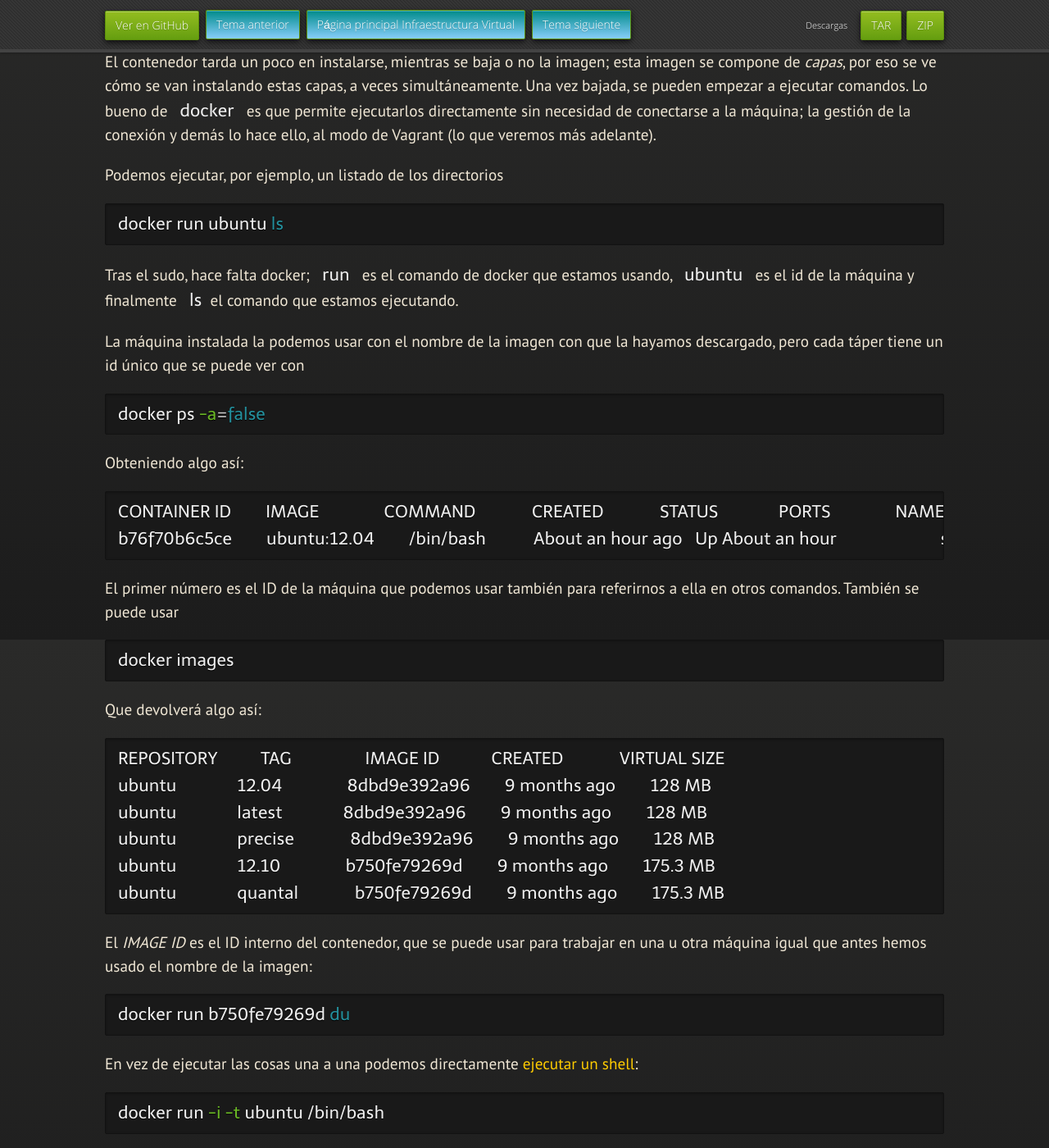
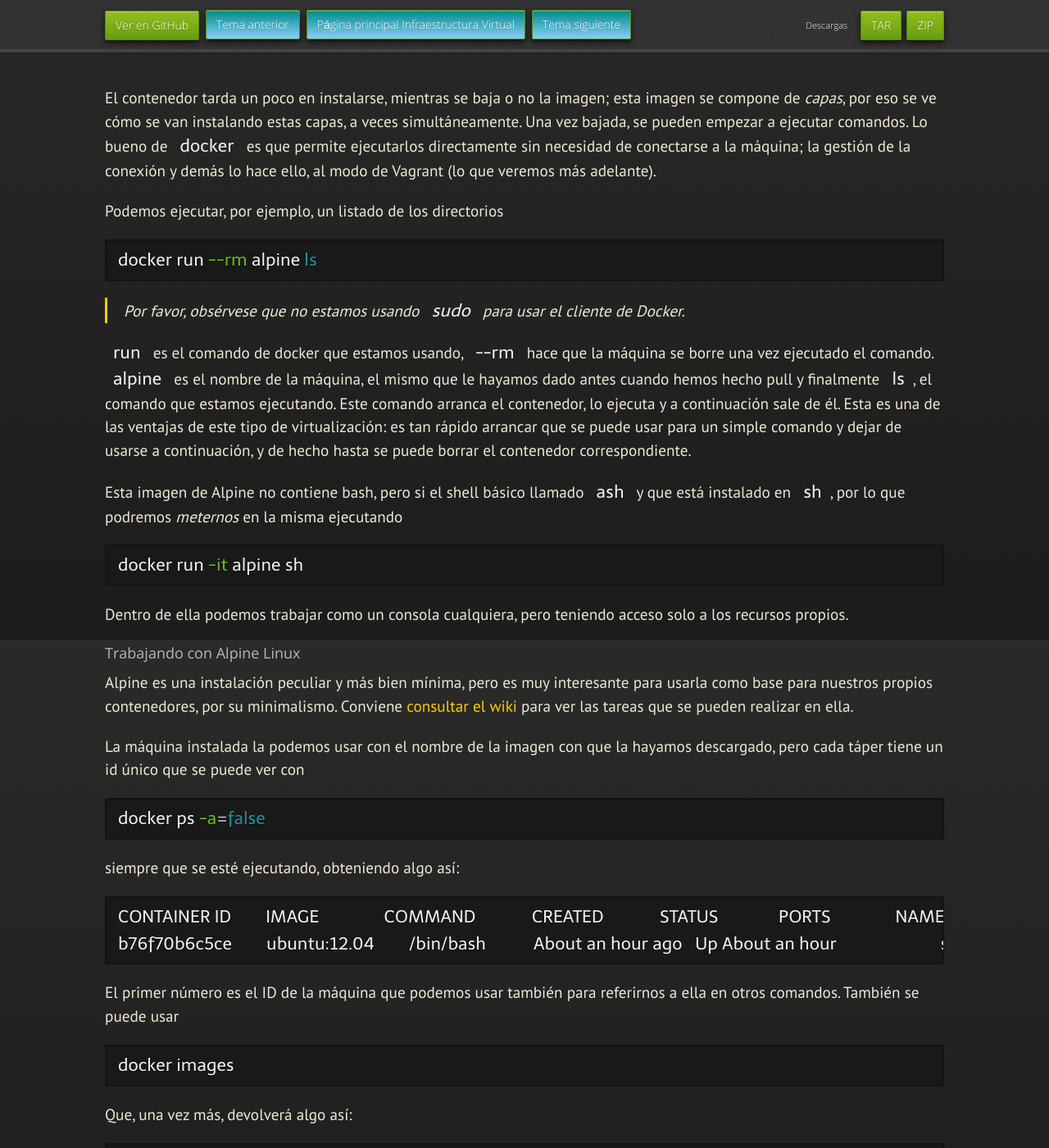
Before and after one commit to JJ/IV, a Jekyll site: the page built from documentos/temas/Contenedores.md, in a window 1280 px wide and 1400 px high, scrolled down 3720 px. Shown: the whole window at 82% size. Built offline with Jekyll 4.4.1, drawn with Linux system fonts in a browser that asks for light colours; nearby versions of some CDN libraries; some web fonts are replaced; our own code applies the rules of GitHub Pages for plain Markdown files; some of the changed text lies outside the part shown.

Commit message:
Sync documentos/temas/Contenedores.md de master a gh-pages

````diff
--- a/documentos/temas/Contenedores.md
+++ b/documentos/temas/Contenedores.md
@@ -15,8 +15,7 @@
 
 <div class="objetivos" markdown="1">
 
-Objetivos
---
+## Objetivos
 
 ### Cubre los siguientes objetivos de la asignatura
 
@@ -50,7 +49,7 @@
 
 > El mundo de los contenedores no se inició con Docker; se usa desde
 > hace muchos años en diferentes sistemas operativos, y en Linux con
-> `lxc`. Hablamos sobre ello en [esta introducción](Intro_contenedores).
+> `lxc`. Hablamos sobre ello en [esta introducción](Intro_contenedores.md).
 
 [Docker](https://www.docker.com) es una herramienta de gestión de contenedores
 que permite no solo instalarlos, sino trabajar con el conjunto de ellos
@@ -69,8 +68,10 @@
 > específicamente como soporte para poder ejecutar Docker o sistemas
 > similares de contenedores.
 
-Por lo pronto,
-[instalar `docker` es fácil, pero no directo](https://www.docker.com/). Por
+## Instalación de un gestor de contenedores
+
+[Instalar `docker`](https://www.docker.com/) es sencillo desde que se
+publicó la versión 1.0, especialmente en distribuciones de Linux. Por
 ejemplo, para
 [Ubuntu hay que dar de alta una serie de repositorios](https://docs.docker.com/engine/installation/linux/ubuntulinux/).
 
@@ -161,12 +162,40 @@
 Podemos ejecutar, por ejemplo, un listado de los directorios
 
 ```shell
-docker run ubuntu ls
+docker run --rm alpine ls
 ```
 
-Tras el sudo, hace falta docker; `run` es el comando de docker que
-estamos usando, `ubuntu` es el id de la máquina y finalmente `ls`el
-comando que estamos ejecutando.
+> Por favor, obsérvese que no estamos usando `sudo` para usar el cliente de
+> Docker.
+
+`run` es el comando de
+docker que estamos usando, `--rm` hace que la máquina se borre una vez
+ejecutado el comando. `alpine` es el nombre de la máquina, el mismo
+que le hayamos dado antes cuando hemos hecho pull y finalmente `ls`,
+el comando que estamos ejecutando. Este comando arranca el contenedor,
+lo ejecuta y a continuación sale de él. Esta es una de las ventajas de
+este tipo de virtualización: es tan rápido arrancar que se puede usar
+para un simple comando y dejar de usarse a continuación, y de hecho
+hasta se puede borrar el contenedor correspondiente.
+
+Esta imagen de Alpine no contiene bash, pero si el shell básico
+llamado `ash` y que está instalado en `sh`,
+por lo que podremos *meternos* en la misma ejecutando
+
+```shell
+docker run -it alpine sh
+```
+
+Dentro de ella podemos trabajar como un consola cualquiera, pero
+teniendo acceso solo a los recursos propios.
+
+### Trabajando con Alpine Linux
+
+Alpine es una instalación peculiar y más bien mínima, pero es muy
+interesante para usarla como base para nuestros propios contenedores,
+por su minimalismo. Conviene
+[consultar el wiki](https://wiki.alpinelinux.org/wiki/Alpine_Linux_package_management)
+para ver las tareas que se pueden realizar en ella.
 
 La máquina instalada la podemos usar con el nombre de la imagen con
 que la hayamos descargado, pero cada
@@ -176,7 +205,7 @@
 docker ps -a=false
 ```
 
-Obteniendo algo así:
+siempre que se esté ejecutando, obteniendo algo así:
 
 ```plain
 CONTAINER ID        IMAGE               COMMAND             CREATED             STATUS              PORTS               NAMES
@@ -190,7 +219,7 @@
 docker images
 ```
 
-Que devolverá algo así:
+Que, una vez más, devolverá algo así:
 
 ```plain
 REPOSITORY          TAG                 IMAGE ID            CREATED             VIRTUAL SIZE
@@ -209,7 +238,10 @@
 docker run b750fe79269d du
 ```
 
-En vez de ejecutar las cosas una a una podemos directamente
+## Cómo trabajar imágenes de contenedores interactivamente
+
+En vez de ejecutar las cosas una a una podemos
+directamente
 [ejecutar un shell](https://docs.docker.com/engine/getstarted/step_two/):
 
 ```shell
````
Also changed, not shown: other parts of documentos/temas/Contenedores.md (+1 -1 lines).
